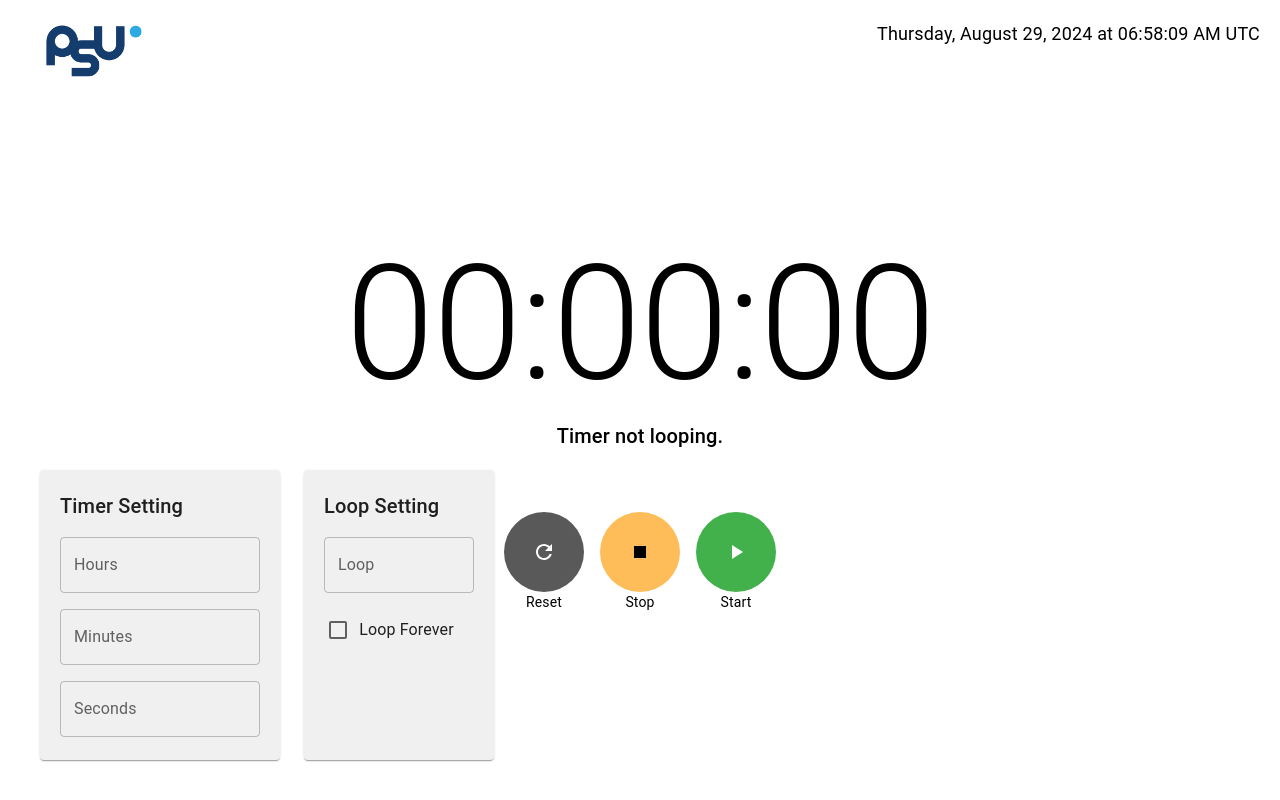
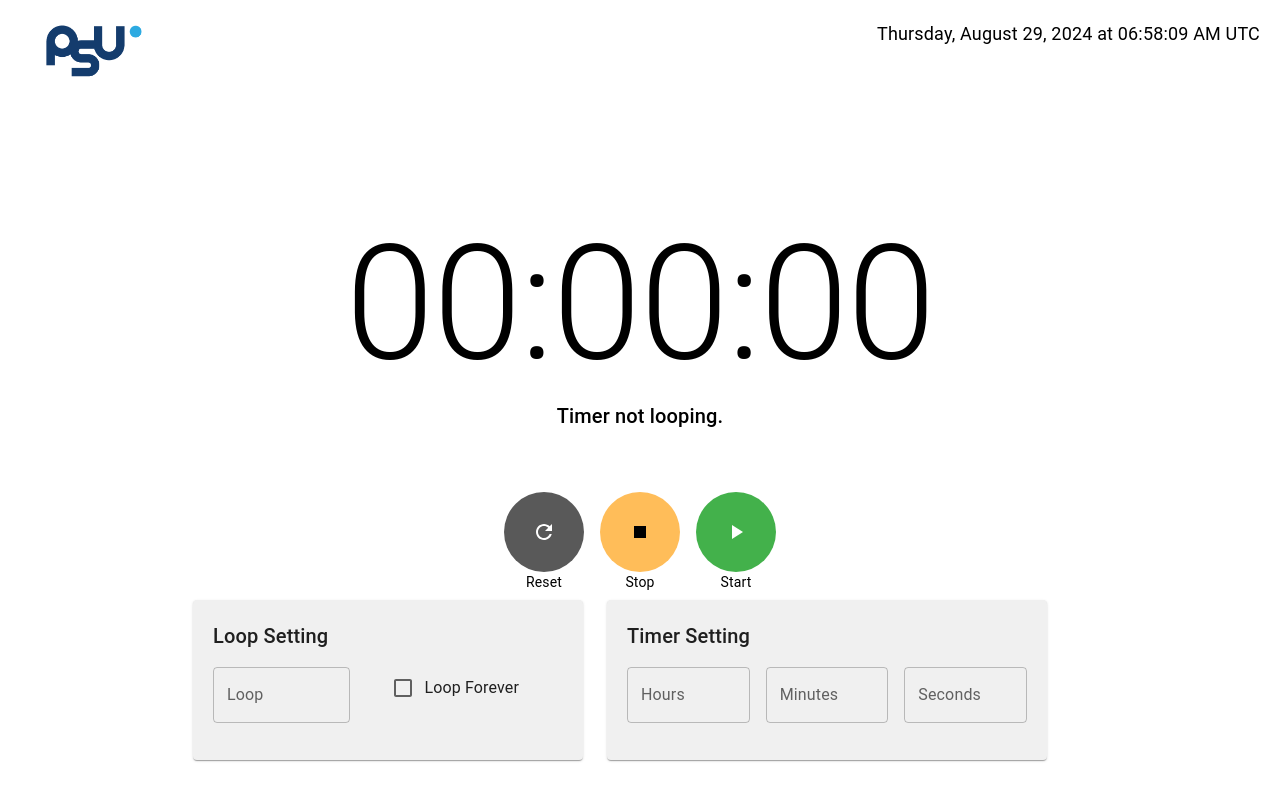
Before and after one commit to MethasakTKL/pulse-timer, a Next.js app: page / in a window 1280 px wide. Shown: the top 800 px of the page. Built offline with nearby package versions, Linux system fonts and the light colour scheme.

Commit message:
Redesign UI

```diff
--- a/app/components/Timer.tsx
+++ b/app/components/Timer.tsx
@@ -185,7 +185,6 @@ const Timer: React.FC = () => {
           justifyContent: "center",
           alignItems: "center",
           height: "100vh",
-          overflow: "hidden",
         }}
       >
         {/* Current Date & Time */}
@@ -237,108 +236,6 @@ const Timer: React.FC = () => {
           </Typography>
           <Typography variant="h6">{getStatusMessage()}</Typography>
         </Box>
-
-        <Grid
-          container
-          spacing={3}
-          sx={{ position: "absolute", bottom: 0, left: 20 }}
-        >
-          {/* Timer Setting */}
-          <Grid item>
-            <Paper
-              sx={{
-                padding: "20px",
-                backgroundColor: "#f0f0f0",
-                marginBottom: "40px",
-                width: "200px",
-                height: "250px",
-                marginLeft:"20px",
-              }}
-            >
-              <Typography
-                variant="h6"
-                sx={{ textAlign: "left", marginBottom: "15px" }}
-              >
-                Timer Setting
-              </Typography>
-              <Grid container spacing={2}>
-                <Grid item xs={12}>
-                  <TextField
-                    label="Hours"
-                    type="number"
-                    value={hours}
-                    onChange={(e) => setHours(e.target.value)}
-                    fullWidth
-                  />
-                </Grid>
-                <Grid item xs={12}>
-                  <TextField
-                    label="Minutes"
-                    type="number"
-                    value={minutes}
-                    onChange={(e) => setMinutes(e.target.value)}
-                    fullWidth
-                  />
-                </Grid>
-                <Grid item xs={12}>
-                  <TextField
-                    label="Seconds"
-                    type="number"
-                    value={seconds}
-                    onChange={(e) => setSeconds(e.target.value)}
-                    fullWidth
-                  />
-                </Grid>
-              </Grid>
-            </Paper>
-          </Grid>
-
-          {/* Loop Setting */}
-          <Grid item>
-            <Paper
-              sx={{
-                padding: "20px",
-                backgroundColor: "#f0f0f0",
-                width: "150px",
-                height: "250px",
-              }}
-            >
-              <Typography
-                variant="h6"
-                sx={{ textAlign: "left", marginBottom: "15px" }}
-              >
-                Loop Setting
-              </Typography>
-              <Grid container spacing={2}>
-                <Grid item xs={12}>
-                  <TextField
-                    label="Loop"
-                    type="number"
-                    value={loopCount === null ? "" : loopCount}
-                    onChange={(e) =>
-                      setLoopCount(
-                        e.target.value ? parseInt(e.target.value, 10) : null
-                      )
-                    }
-                    fullWidth
-                  />
-                </Grid>
-                <Grid item xs={12}>
-                  <FormControlLabel
-                    control={
-                      <Checkbox
-                        checked={loopForever}
-                        onChange={(e) => setLoopForever(e.target.checked)}
-                      />
-                    }
-                    label="Loop Forever"
-                  />
-                </Grid>
-              </Grid>
-            </Paper>
-          </Grid>
-        </Grid>
-
         <Box sx={{ marginTop: "40px", textAlign: "center" }}>
           <Grid container spacing={2} justifyContent="center">
             <Grid item>
@@ -395,6 +292,112 @@ const Timer: React.FC = () => {
             </Grid>
           </Grid>
         </Box>
+        <Box sx={{ marginTop: "40px", textAlign: "center" }}>
+          <Grid
+            container
+            spacing={3}
+            sx={{
+              position: "absolute",
+              bottom: 40,
+              right: 20,
+              justifyContent: "center",
+              flexDirection: "row",
+            }}
+          >
+            {/* Loop Setting */}
+            <Grid item>
+              <Paper
+                sx={{
+                  padding: "20px",
+                  backgroundColor: "#f0f0f0",
+                  width: "350px",
+                  height: "120px",
+                }}
+              >
+                <Typography
+                  variant="h6"
+                  sx={{ textAlign: "left", marginBottom: "15px" }}
+                >
+                  Loop Setting
+                </Typography>
+                <Grid container spacing={2}>
+                  <Grid item xs={5}>
+                    <TextField
+                      label="Loop"
+                      type="number"
+                      value={loopCount === null ? "" : loopCount}
+                      onChange={(e) =>
+                        setLoopCount(
+                          e.target.value ? parseInt(e.target.value, 10) : null
+                        )
+                      }
+                      fullWidth
+                    />
+                  </Grid>
+                  <Grid item xs={7}>
+                    <FormControlLabel
+                      control={
+                        <Checkbox
+                          checked={loopForever}
+                          onChange={(e) => setLoopForever(e.target.checked)}
+                        />
+                      }
+                      label="Loop Forever"
+                    />
+                  </Grid>
+                </Grid>
+              </Paper>
+            </Grid>
+            {/* Timer Setting */}
+            <Grid item>
+              <Paper
+                sx={{
+                  padding: "20px",
+                  backgroundColor: "#f0f0f0",
+                  marginBottom: "0px",
+                  width: "400px",
+                  height: "120px",
+                }}
+              >
+                <Typography
+                  variant="h6"
+                  sx={{ textAlign: "left", marginBottom: "15px" }}
+                >
+                  Timer Setting
+                </Typography>
+                <Grid container spacing={2}>
+                  <Grid item xs={4}>
+                    <TextField
+                      label="Hours"
+                      type="number"
+                      value={hours}
+                      onChange={(e) => setHours(e.target.value)}
+                      fullWidth
+                    />
+                  </Grid>
+                  <Grid item xs={4}>
+                    <TextField
+                      label="Minutes"
+                      type="number"
+                      value={minutes}
+                      onChange={(e) => setMinutes(e.target.value)}
+                      fullWidth
+                    />
+                  </Grid>
+                  <Grid item xs={4}>
+                    <TextField
+                      label="Seconds"
+                      type="number"
+                      value={seconds}
+                      onChange={(e) => setSeconds(e.target.value)}
+                      fullWidth
+                    />
+                  </Grid>
+                </Grid>
+              </Paper>
+            </Grid>
+          </Grid>
+        </Box>
       </Container>
     </ThemeProvider>
   );
```
